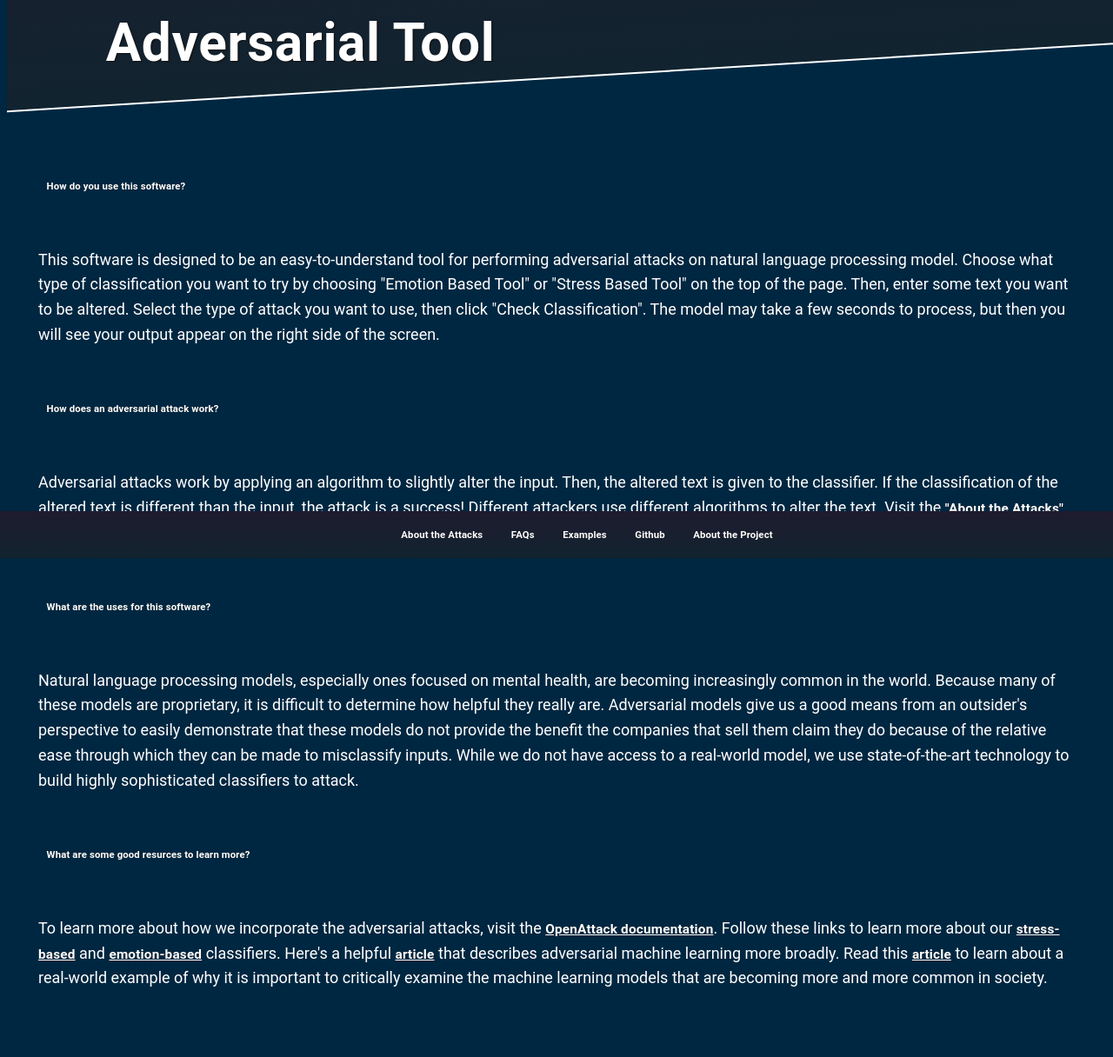
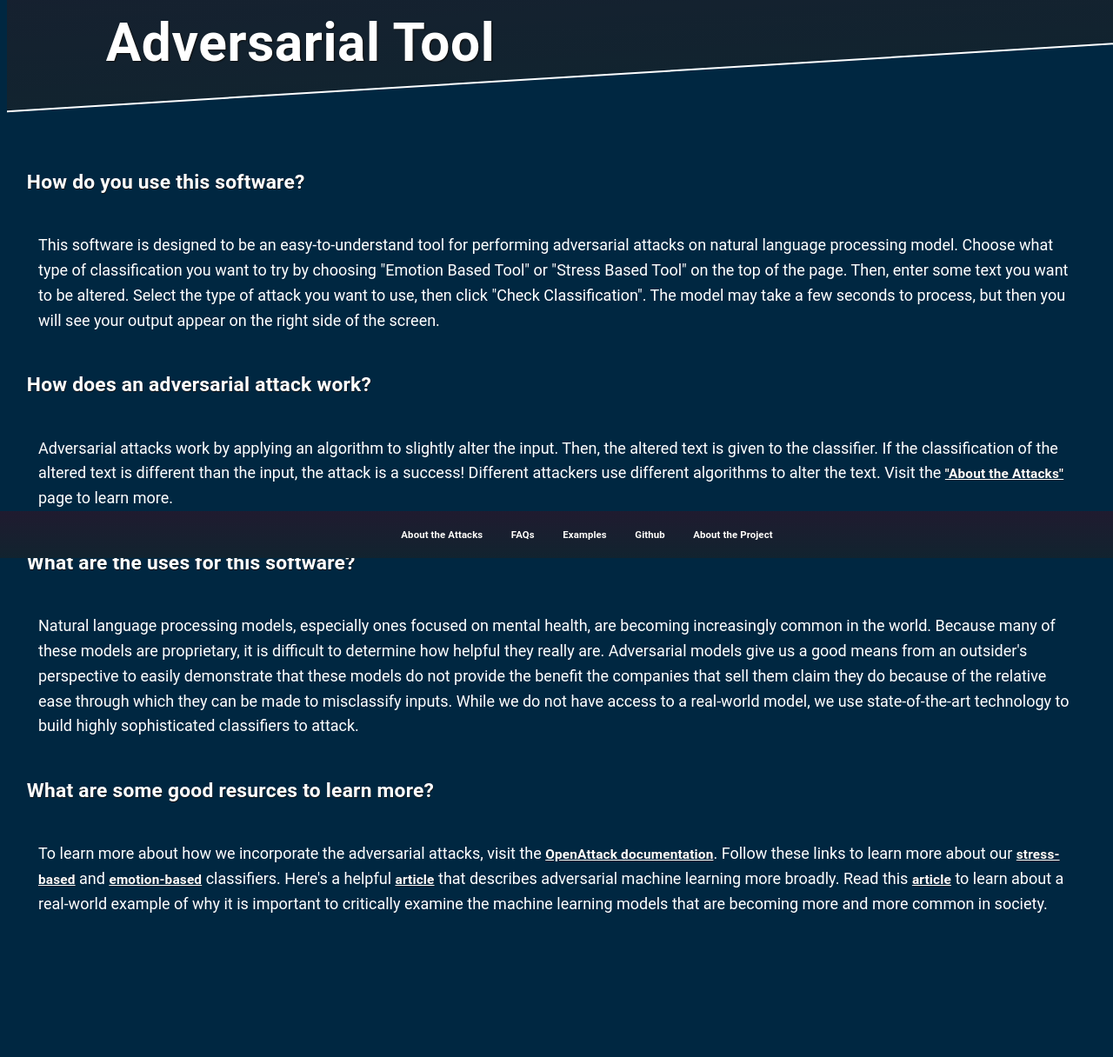
Before and after one commit to Siggy13/NLPAttack, a Django app: page /AdversarialTool/FAQ in a window 1280 px wide. Shown: the part 158-1374 px from the top of the page at 87% size. After the commit the page ends 1208 px from the top, so only its background shows below. Run offline with Django 3.2, Linux system fonts and the light colour scheme; some libraries are stand-ins or nearby versions.

Commit message:
Improve question text

```diff
--- a/NLP/AdversarialTool/static/AdversarialTool/styles.css
+++ b/NLP/AdversarialTool/static/AdversarialTool/styles.css
@@ -67,6 +67,11 @@ h3 {
 	letter-spacing: .01em;
 	text-shadow: .022em .022em .022em #111;
     color: #fff;
+}
+
+h3.faq{
+	padding:1em;
+	font-size:calc(1em + 1vw);
 }
 
 a {
--- a/NLP/AdversarialTool/templates/AdversarialTool/FAQ.html
+++ b/NLP/AdversarialTool/templates/AdversarialTool/FAQ.html
@@ -2,7 +2,7 @@
 {% block body %}
 
 <div style="height: 300px;"></div>
-<h3 style="padding:4em;">How do you use this software?</h3><b></b>
+<h3 class = "faq">How do you use this software?</h3><b></b>
 <p class = "faq">This software is designed to be an easy-to-understand tool for performing adversarial attacks on natural language processing model.
                 Choose what type of classification you want to try by choosing "Emotion Based Tool" or "Stress Based Tool"
                 on the top of the page. Then, enter some text you want to be altered. Select the type of attack you want to use,
@@ -11,14 +11,14 @@
 
 </p>
 
-<h3 style="padding:4em;"> How does an adversarial attack work?</h3><b></b>
+<h3 class = "faq"> How does an adversarial attack work?</h3><b></b>
 <p class = "faq"> Adversarial attacks work by applying an algorithm to slightly alter the input. Then, the altered text is
     given to the classifier. If the classification of the altered text is different than the input, the attack is a success!
     Different attackers use different algorithms to alter the text. Visit the <a href="/AdversarialTool/aboutAttacks" style = "padding:0;">"About the Attacks"</a> page to learn more.
 
 </p>
 
-<h3 style="padding:4em;"> What are the uses for this software?</h3><b></b>
+<h3 class = "faq"> What are the uses for this software?</h3><b></b>
 
 <p class = "faq"> Natural language processing models, especially ones focused on mental health, are becoming increasingly common
     in the world. Because many of these models are proprietary, it is difficult to determine how helpful they really are. Adversarial
@@ -28,7 +28,7 @@
     to attack.
 </p>
 
-<h3 style="padding:4em;"> What are some good resurces to learn more?</h3><b></b>
+<h3 class = "faq"> What are some good resurces to learn more?</h3><b></b>
 
 <p class = "faq"> To learn more about how we incorporate the adversarial attacks, visit the
     <a href="https://openattack.readthedocs.io/en/latest/" style="padding:0" target="_blank">OpenAttack documentation</a>.
```
